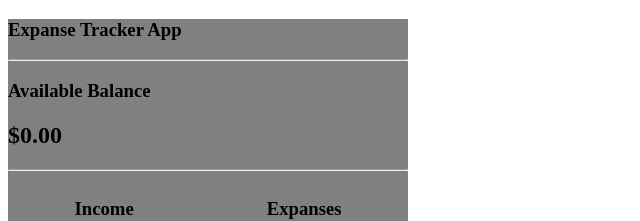
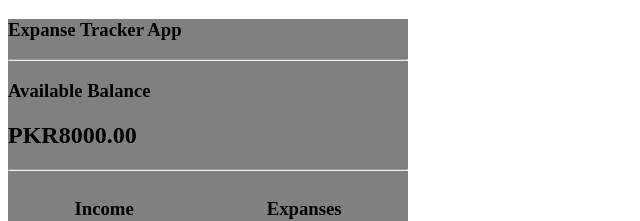
Before and after one commit to muzammalkazmi/React_Expanse_Tracker, a React (Create React App) app: page / in a window 1280 px wide. Shown: the top 221 px of the page, without its empty margins (0-640 px from the left). Built offline with nearby package versions, Linux system fonts and the light colour scheme.

Commit message:
made components dynamic

```diff
--- a/src/Components/Balance.js
+++ b/src/Components/Balance.js
@@ -1,9 +1,13 @@
-import React from 'react'
+import React,{useContext} from 'react'
+import{GlobalContext} from './Context/GlobalData'
 export const Balance=()=>{
+    const {transactions}=useContext(GlobalContext)
+    const Amount=transactions.map(transaction=>transaction.Amount)
+    const balance=Amount.reduce((acc,transaction)=>(acc+=transaction)).toFixed(2)
 return(
     <div>
         <h3>Available Balance</h3>
-        <h2>$0.00</h2>
+        <h2>PKR{balance}</h2>
     </div>
 )
 }
--- a/src/Components/Context/AppReducer.js
+++ b/src/Components/Context/AppReducer.js
@@ -1,5 +1,11 @@
 export default function AppReducer (state, action) {
     switch (action.type) {
+        case 'delete_transaction':
+        return{
+            ...state,
+            transactions:state.transactions
+            .filter(trasaction=>trasaction.id !==action.payload)
+        }
         default: return state
     }
 }
--- a/src/Components/Context/GlobalData.js
+++ b/src/Components/Context/GlobalData.js
@@ -11,12 +11,21 @@
      }
      //store above firstState in variable to further use//
  export const GlobalContext = createContext(firstState);
+ //add function to delete transactions//
+ function deltransaction(id){
+     dispatch({
+         type:delete_transaction,
+         payload:id
+     })
+ }
  //GlobalProvider created here to use in App.js//
  export const GlobalProvider = ({ children }) => {
      const [state, Dispatch] = useReducer(AppReducer, firstState)
      return (
      <GlobalContext.Provider value = {
-             { transactions: state.transactions }
+             { transactions: state.transactions,
+            deltransaction
+            }
          } > { children }
          </GlobalContext.Provider>
      )
--- a/src/Components/Summary.js
+++ b/src/Components/Summary.js
@@ -1,5 +1,17 @@
-import React from 'react'
+import React,{useContext} from 'react'
+import {GlobalContext}from './Context/GlobalData'
+
 export const Summary=()=>{
+    const{transactions}=useContext(GlobalContext)
+    const Amount=transactions.map(transaction=>transaction.Amount)
+    const income=Amount
+    .filter(transaction=>transaction>0)
+    .reduce((acc,transaction)=>(acc+=transaction),0)
+    .toFixed(2)
+    const expanse=Amount
+    .filter(transaction=>transaction.Amount)
+    .reduce((acc,transaction)=>(acc+=transaction),0)
+    .toFixed(2)
     return(
     <div className='summary'>
         <h3>Income <br/> <span>$0.00</span></h3>
```
Also changed, not shown: 1 other file (tests, documents, lock files or other folders).
